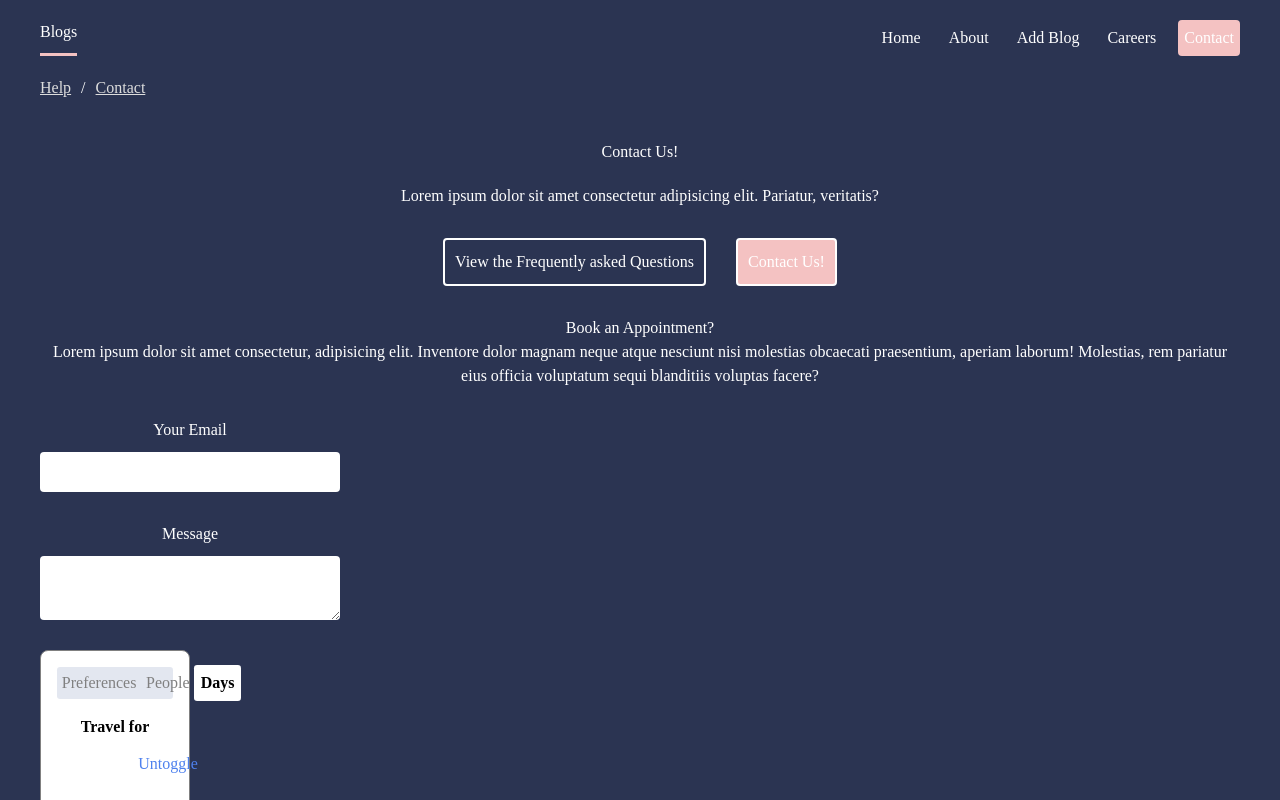
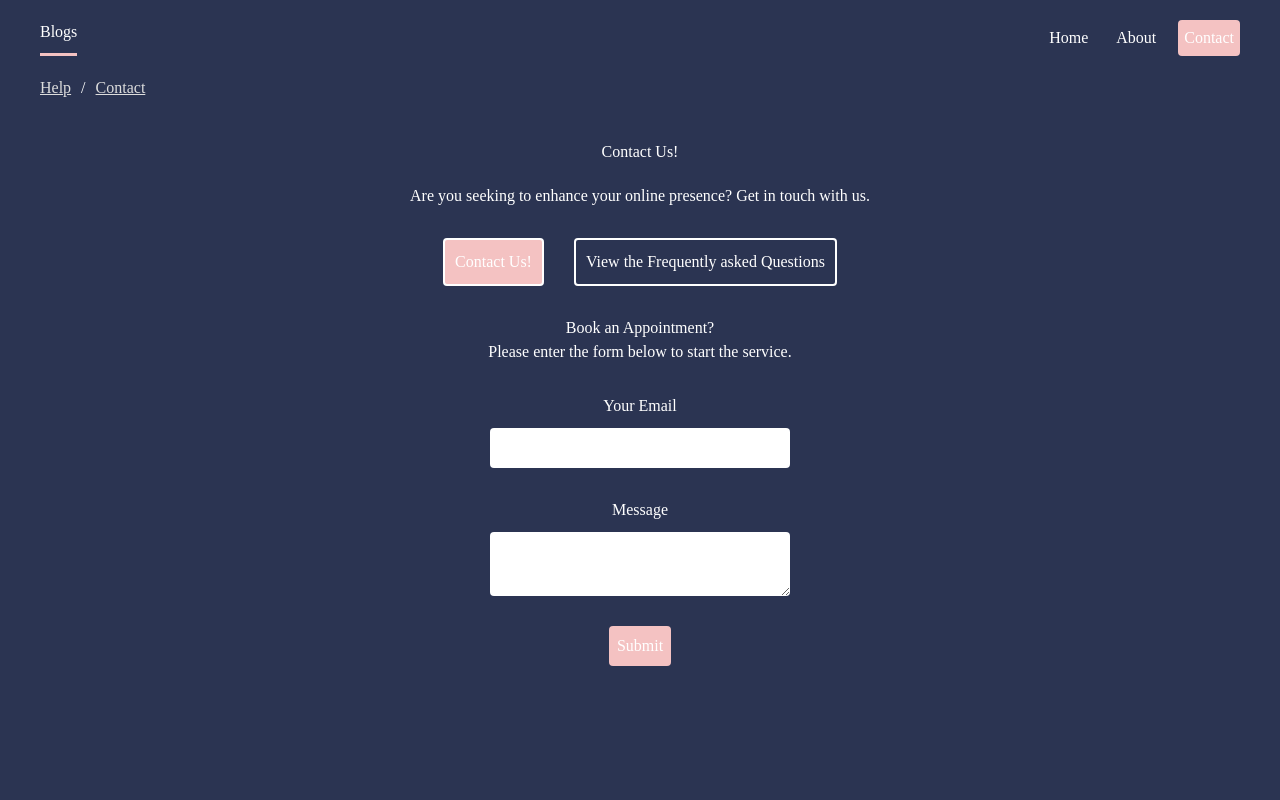
Before and after one commit to gkhayer/sample1, a React (Vite) app: page /help/contact in a window 1280 px wide. Shown: the top 800 px of the page. Built offline with nearby package versions, Linux system fonts and the light colour scheme.

Commit message:
add contact us data

```diff
--- a/src/Layouts/HelpLayout.tsx
+++ b/src/Layouts/HelpLayout.tsx
@@ -1,16 +1,16 @@
 import { NavLink, Outlet } from "react-router-dom";
+import "../style/HelpLayout.css";
 
 const HelpLayout = () => {
   return (
     <div className="help-layout">
       <h2>Contact Us!</h2>
       <p>
-        Lorem ipsum dolor sit amet consectetur adipisicing elit. Pariatur,
-        veritatis?
+        Are you seeking to enhance your online presence? Get in touch with us.
       </p>
       <nav>
+        <NavLink to="contact">Contact Us!</NavLink>
         <NavLink to="faq">View the Frequently asked Questions</NavLink>
-        <NavLink to="contact">Contact Us!</NavLink>
       </nav>
 
       <Outlet />
--- a/src/Layouts/RootLayout.tsx
+++ b/src/Layouts/RootLayout.tsx
@@ -1,5 +1,6 @@
 import { NavLink, Outlet } from "react-router-dom";
 import Breadcrumbs from "../components/Breadcrumbs";
+import '../style/Header.css'
 
 const RootLayout = () => {
   return (
@@ -9,8 +10,8 @@ const RootLayout = () => {
           <h1>Blogs</h1>
           <NavLink to="/">Home</NavLink>
           <NavLink to="about">About</NavLink>
-          <NavLink to="addblog">Add Blog</NavLink>
-          <NavLink to="careers">Careers</NavLink>
+          {/* <NavLink to="addblog">Add Blog</NavLink> */}
+          {/* <NavLink to="careers">Careers</NavLink> */}
           <NavLink to="help">Contact</NavLink>
         </nav>
         <Breadcrumbs />
--- a/src/components/Navbar.tsx
+++ b/src/components/Navbar.tsx
@@ -1,4 +1,5 @@
 import { Link } from "react-router-dom";
+import "../style/Navbar.css"
 
 const Navbar = () => {
   return (
--- a/src/index.css
+++ b/src/index.css
@@ -27,27 +27,6 @@ button {
   color: white;
   background: var(--primary);
   cursor: pointer;
-}
-
-/* navbar */
-header nav {
-  display: flex;
-  gap: 16px;
-  justify-content: end;
-  max-width: 1200px;
-  margin: 0 auto;
-}
-header nav h1 {
-  margin-right: auto;
-  border-bottom: 3px solid var(--primary);
-}
-header nav a{
-  text-decoration: none;
-  padding: 6px;
-  border-radius: 4px;
-}
-header nav a.active {
-  background: var(--primary);
 }
 
 /* page content */
@@ -169,5 +148,5 @@ form label span {
 .contactForm {
   display: flex;
   flex-direction: column;
-  align-items: flex-start;
+  align-items: center;
 }
--- a/src/pages/Help/Contact.tsx
+++ b/src/pages/Help/Contact.tsx
@@ -14,12 +14,7 @@ const Contact = () => {
     <div className="contact">
       <h2>Book an Appointment?</h2>
 
-      <div>
-        Lorem ipsum dolor sit amet consectetur, adipisicing elit. Inventore
-        dolor magnam neque atque nesciunt nisi molestias obcaecati praesentium,
-        aperiam laborum! Molestias, rem pariatur eius officia voluptatum sequi
-        blanditiis voluptas facere?
-      </div>
+      <div>Please enter the form below to start the service.</div>
       <div className="contactForm">
         <Form method="post" action="/help/contact">
           <label>
@@ -30,7 +25,7 @@ const Contact = () => {
             <span>Message</span>
             <textarea name="message" required></textarea>
           </label>
-          <Calendar monthsToShow={12} />
+          {/* <Calendar monthsToShow={12} /> */}
           <button>Submit</button>
         </Form>
 
--- a/src/pages/Home.tsx
+++ b/src/pages/Home.tsx
@@ -6,7 +6,7 @@ const Home = () => {
   return (
     <>
       <div className="box">
-        <img className = "coverPhoto" src={coverImage} alt="image description" />
+        <img className="coverPhoto" src={coverImage} alt="image description" />
       </div>
 
       <p className="py-6 m-6">
@@ -22,7 +22,4 @@ const Home = () => {
     </>
   );
 };
-
-Home.propTypes = {};
-
 export default Home;
--- a/src/style/About.css
+++ b/src/style/About.css
@@ -1,3 +1,3 @@
 .aboutUs {
-    text-align: start;
+    font-size: large;
 }
--- a/src/style/Header.css
+++ b/src/style/Header.css
@@ -37,3 +37,24 @@
     display: block;
     width: 100%;
   }
+
+  /* navbar */
+header nav {
+  display: flex;
+  gap: 16px;
+  justify-content: end;
+  max-width: 1200px;
+  margin: 0 auto;
+}
+header nav h1 {
+  margin-right: auto;
+  border-bottom: 3px solid var(--primary);
+}
+header nav a{
+  text-decoration: none;
+  padding: 6px;
+  border-radius: 4px;
+}
+header nav a.active {
+  background: var(--primary);
+}
--- /dev/null
+++ b/src/style/HelpLayout.css
@@ -0,0 +1,19 @@
+/* help layout */
+.help-layout nav {
+    display: flex;
+    justify-content: center;
+    gap: 30px;
+    margin: 30px 0;
+  }
+  .help-layout nav a{
+    padding: 10px;
+    border: 2px solid white;
+    border-radius: 4px;
+    text-decoration: none;
+  }
+  .help-layout nav a:hover{
+    border-color: var(--primary);
+  }
+  .help-layout nav a.active {
+    background: var(--primary);
+  }
```
Also changed, not shown: src/pages/Contact.tsx (+34 -5 lines), src/pages/careers/Careers.tsx (line endings or trailing spaces), src/style/Navbar.css (line endings or trailing spaces).
